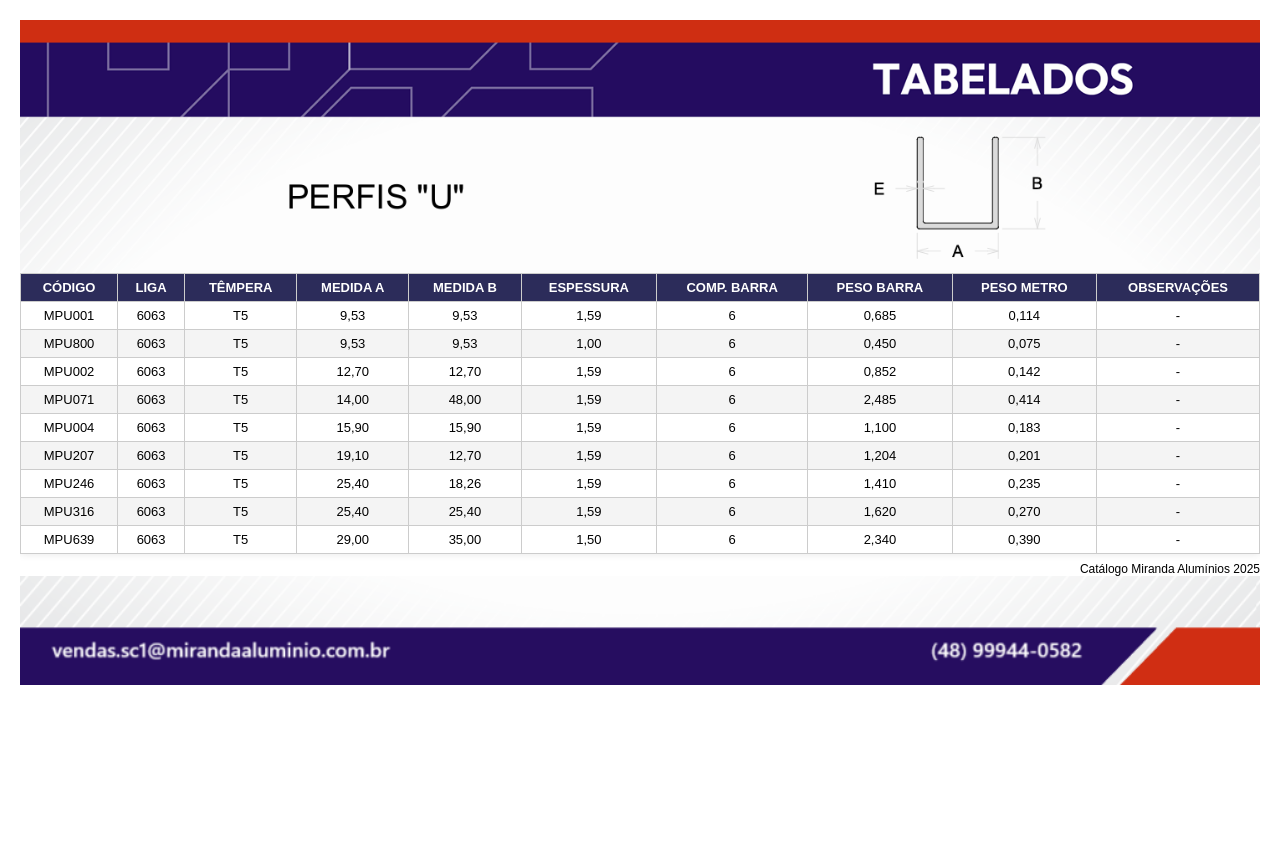
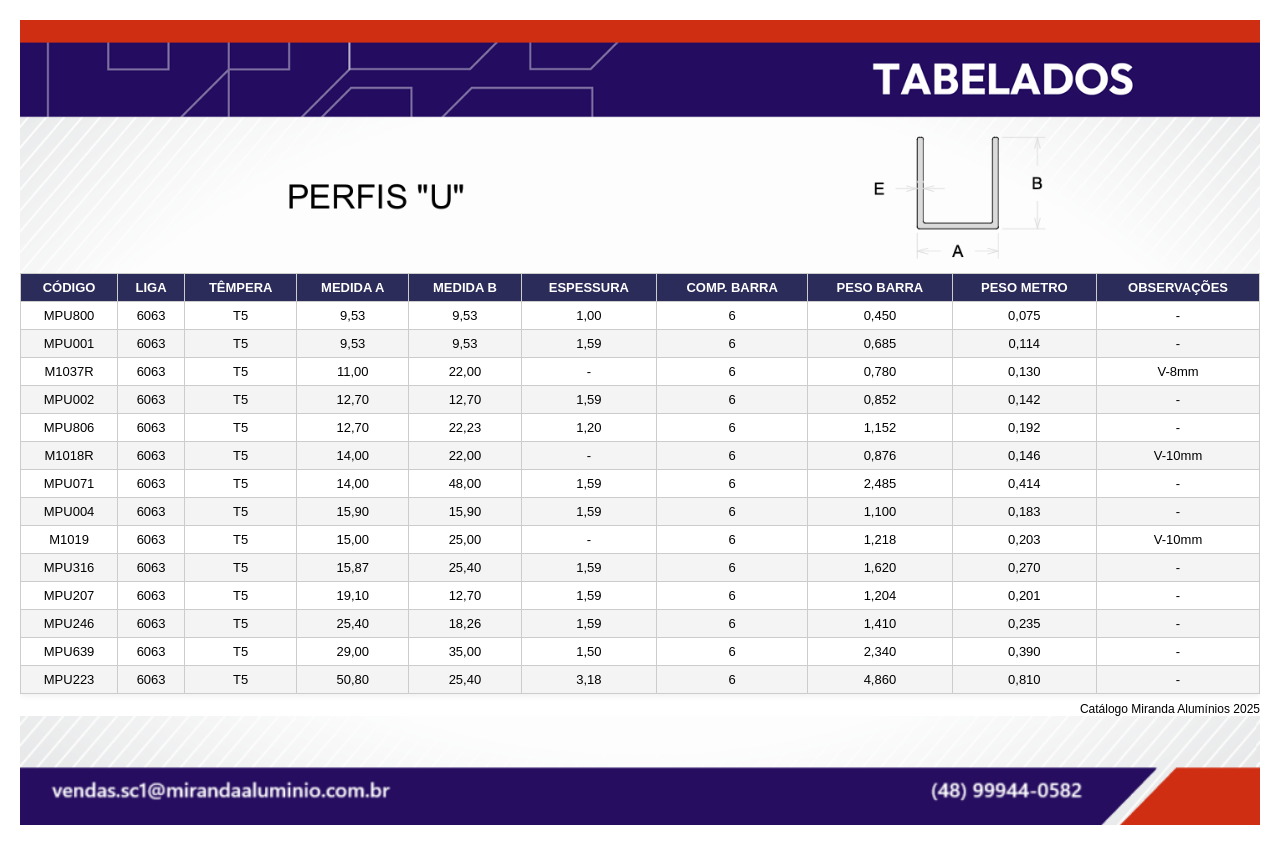
Before and after one commit to FabioHRSouza/perfil-U, a plain HTML site: page index.html in a window 1280 px wide. Before the commit the page ends 800 px from the top, so only its background shows below. Drawn offline with Linux system fonts and the light colour scheme.

Commit message:
commit
inclusão de itens

```diff
--- a/index.html
+++ b/index.html
@@ -93,16 +93,20 @@
       </tr>
     </thead>
     <tbody>
+      <tr><td>MPU800</td><td>6063</td><td>T5</td><td>9,53</td><td>9,53</td><td>1,00</td><td>6</td><td>0,450</td><td>0,075</td><td>-</td></tr>
       <tr><td>MPU001</td><td>6063</td><td>T5</td><td>9,53</td><td>9,53</td><td>1,59</td><td>6</td><td>0,685</td><td>0,114</td><td>-</td></tr>
-      <tr><td>MPU800</td><td>6063</td><td>T5</td><td>9,53</td><td>9,53</td><td>1,00</td><td>6</td><td>0,450</td><td>0,075</td><td>-</td></tr>
+      <tr><td>M1037R</td><td>6063</td><td>T5</td><td>11,00</td><td>22,00</td><td>-</td><td>6</td><td>0,780</td><td>0,130</td><td>V-8mm</td></tr>
       <tr><td>MPU002</td><td>6063</td><td>T5</td><td>12,70</td><td>12,70</td><td>1,59</td><td>6</td><td>0,852</td><td>0,142</td><td>-</td></tr>
+      <tr><td>MPU806</td><td>6063</td><td>T5</td><td>12,70</td><td>22,23</td><td>1,20</td><td>6</td><td>1,152</td><td>0,192</td><td>-</td></tr>
+      <tr><td>M1018R</td><td>6063</td><td>T5</td><td>14,00</td><td>22,00</td><td>-</td><td>6</td><td>0,876</td><td>0,146</td><td>V-10mm</td></tr>
       <tr><td>MPU071</td><td>6063</td><td>T5</td><td>14,00</td><td>48,00</td><td>1,59</td><td>6</td><td>2,485</td><td>0,414</td><td>-</td></tr>
       <tr><td>MPU004</td><td>6063</td><td>T5</td><td>15,90</td><td>15,90</td><td>1,59</td><td>6</td><td>1,100</td><td>0,183</td><td>-</td></tr>
+      <tr><td>M1019</td><td>6063</td><td>T5</td><td>15,00</td><td>25,00</td><td>-</td><td>6</td><td>1,218</td><td>0,203</td><td>V-10mm</td></tr>
+      <tr><td>MPU316</td><td>6063</td><td>T5</td><td>15,87</td><td>25,40</td><td>1,59</td><td>6</td><td>1,620</td><td>0,270</td><td>-</td></tr>
       <tr><td>MPU207</td><td>6063</td><td>T5</td><td>19,10</td><td>12,70</td><td>1,59</td><td>6</td><td>1,204</td><td>0,201</td><td>-</td></tr>
       <tr><td>MPU246</td><td>6063</td><td>T5</td><td>25,40</td><td>18,26</td><td>1,59</td><td>6</td><td>1,410</td><td>0,235</td><td>-</td></tr>
-      <tr><td>MPU316</td><td>6063</td><td>T5</td><td>25,40</td><td>25,40</td><td>1,59</td><td>6</td><td>1,620</td><td>0,270</td><td>-</td></tr>
       <tr><td>MPU639</td><td>6063</td><td>T5</td><td>29,00</td><td>35,00</td><td>1,50</td><td>6</td><td>2,340</td><td>0,390</td><td>-</td></tr>
-
+      <tr><td>MPU223</td><td>6063</td><td>T5</td><td>50,80</td><td>25,40</td><td>3,18</td><td>6</td><td>4,860</td><td>0,810</td><td>-</td></tr>
     </tbody>
     <caption>Catálogo Miranda Alumínios 2025</caption>
   </table>
```
